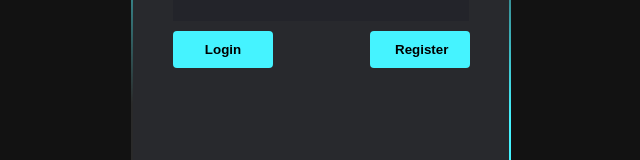
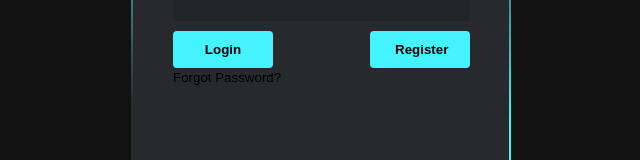
Before and after one commit to Dtatum0826/Student-tracker-UI, a React (Create React App) app: page / in a window 1280 px wide. Shown: the part 430-590 px from the top of the page, without its empty margins (319-959 px from the left). Built offline with nearby package versions, Linux system fonts and the light colour scheme.

Commit message:
added a forget password button

```diff
--- a/src/Components/Login.jsx
+++ b/src/Components/Login.jsx
@@ -12,39 +12,6 @@ function LoginPage(props) {
     const handlePasswordChange = event => {
         setPassword(event.target.value);
     };
-
-    // const handleSubmit = async (event) => {
-    //     event.preventDefault();
-    //     console.log('submitted:', { username, password });
-
-    //     const reqBody = { username, password };
-    //     const requestOptions = {
-    //       method: 'POST',
-    //       headers: { 'Content-Type': 'application/json' },
-    //       body: JSON.stringify(reqBody),
-    //     };
-
-    //     try {
-    //       const response = await fetch('http://localhost:8000/auth/login', requestOptions);
-
-    //       if (response.ok) {
-    //         const data = await response.json();
-
-    //         if (data.jwt) {
-    //           localStorage.setItem('jwt', data.jwt);
-    //           localStorage.setItem('teacher_name', data.teacherUsername);
-    //           window.location.href = 'http://localhost:3000/dashboard';
-    //         } else {
-    //           throw new Error('JWT not present in the response');
-    //         }
-    //       } else {
-    //         throw new Error('Invalid username or password');
-    //       }
-    //     } catch (error) {
-    //       console.error('Login error:', error);
-    //       alert('Login failed. Please check your credentials.');
-    //     }
-    //   };
 
     const handleSubmit = async (event) => {
       event.preventDefault();
@@ -61,6 +28,10 @@ function LoginPage(props) {
 
     const redirect = async event => {
         window.location.href = "http://localhost:3000/register"
+    }
+
+    const redirectToPasswordReset = async event => {
+        window.location.href = "http://localhost:3000/password-reset"
     }
 
 
@@ -85,6 +56,7 @@ function LoginPage(props) {
                                 <br />
                             <button className="login-button" type="submit" onClick={handleSubmit}>Login</button>
                             <button className="register-button" type="submit" onClick={redirect}>Register</button>
+                            <button className="password-reset-button" type="submit" onClick={redirectToPasswordReset}>Forgot Password?</button>
                         </form>
                     </div>
                 </div>
```
